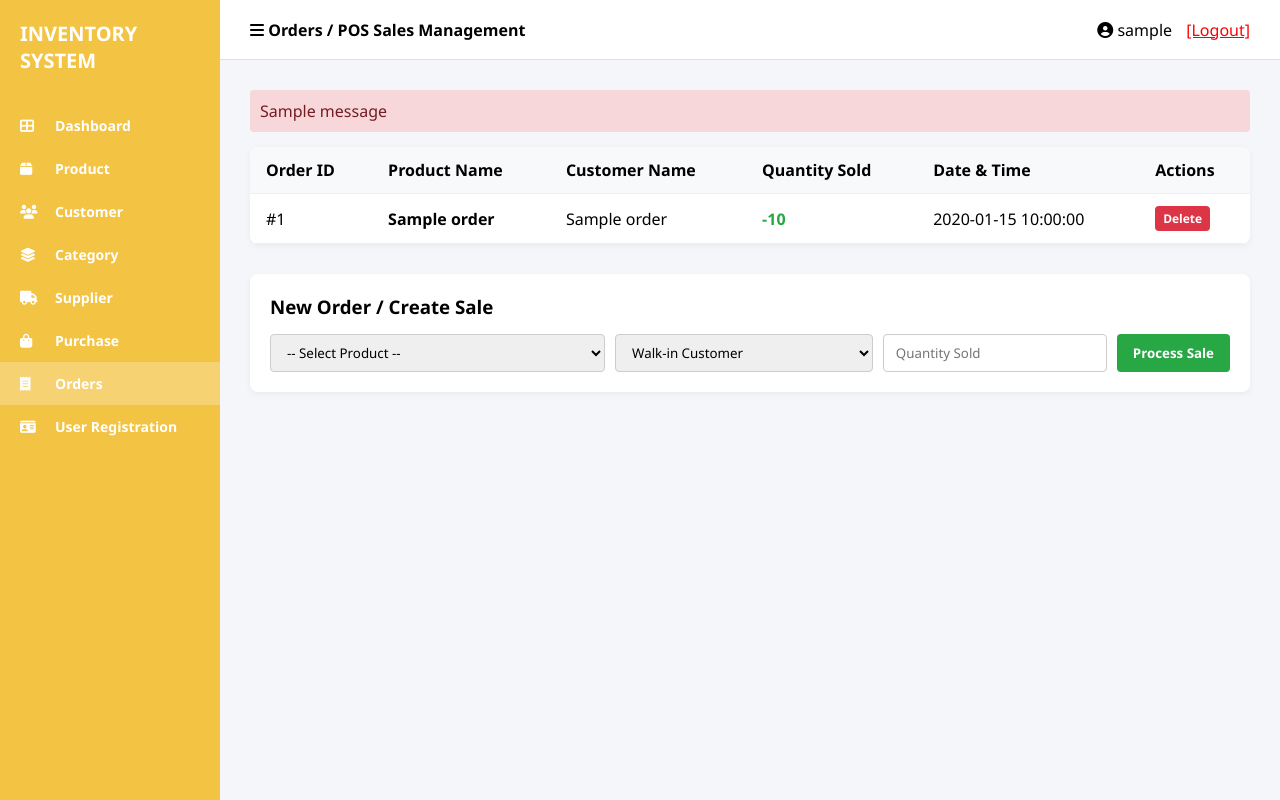
After one commit to ec03plzo-afk/inventory-management-system, a Flask app: page /orders in a window 1280 px wide. The commit adds this page. Run offline with Flask 3, Linux system fonts and the light colour scheme; the visitor is signed in with stand-in values (Sample User, id 1); one stand-in notice (Sample message) is shown; a database or web service that is not in the repository returns one stand-in record (values such as "Sample title"); some libraries are stand-ins or nearby versions.

Commit message:
Implement full database, forms, and stock auto-deduction for Orders/POS Sales

```diff
--- a/app.py
+++ b/app.py
@@ -3,6 +3,7 @@ import sqlite3
 import os
 import csv
 import io
+from datetime import datetime
 
 app = Flask(__name__)
 app.secret_key = os.environ.get('SECRET_KEY', 'supersecretkey')
@@ -25,6 +26,16 @@ def init_db():
     conn, db_type = get_db_connection()
     if db_type == 'pg':
         cur = conn.cursor()
+        cur.execute('''
+            CREATE TABLE IF NOT EXISTS orders (
+                id SERIAL PRIMARY KEY,
+                product_id INTEGER,
+                product_name VARCHAR(255) NOT NULL,
+                customer_name VARCHAR(255) DEFAULT 'Walk-in',
+                quantity INTEGER NOT NULL,
+                order_date VARCHAR(100) NOT NULL
+            );
+        ''')
         cur.execute('''
             CREATE TABLE IF NOT EXISTS suppliers (
                 id SERIAL PRIMARY KEY,
@@ -72,6 +83,16 @@ def init_db():
         conn.commit()
         cur.close()
     else:
+        conn.execute('''
+            CREATE TABLE IF NOT EXISTS orders (
+                id INTEGER PRIMARY KEY AUTOINCREMENT,
+                product_id INTEGER,
+                product_name TEXT NOT NULL,
+                customer_name TEXT DEFAULT 'Walk-in',
+                quantity INTEGER NOT NULL,
+                order_date TEXT NOT NULL
+            )
+        ''')
         conn.execute('''
             CREATE TABLE IF NOT EXISTS suppliers (
                 id INTEGER PRIMARY KEY AUTOINCREMENT,
@@ -169,17 +190,21 @@ def dashboard():
         customers_list = cur.fetchall()
         cur.execute("SELECT * FROM suppliers ORDER BY id;")
         suppliers_list = cur.fetchall()
+        cur.execute("SELECT * FROM orders ORDER BY id;")
+        orders_list = cur.fetchall()
         cur.close()
     else:
         inventory = conn.execute('SELECT * FROM inventory').fetchall()
         categories_list = conn.execute('SELECT * FROM categories').fetchall()
         customers_list = conn.execute('SELECT * FROM customers').fetchall()
         suppliers_list = conn.execute('SELECT * FROM suppliers').fetchall()
+        orders_list = conn.execute('SELECT * FROM orders').fetchall()
 
     total_products = len(inventory)
     total_categories = len(categories_list)
     total_customers = len(customers_list)
     total_suppliers = len(suppliers_list)
+    total_orders = len(orders_list)
     conn.close()
 
     return render_template(
@@ -187,8 +212,95 @@ def dashboard():
         total_products=total_products,
         total_categories=total_categories,
         total_customers=total_customers,
-        total_suppliers=total_suppliers
+        total_suppliers=total_suppliers,
+        total_orders=total_orders
     )
+
+# --- ORDERS / POS MODULE ---
+@app.route('/orders')
+def orders():
+    if not session.get('logged_in'):
+        return redirect(url_for('login'))
+
+    conn, db_type = get_db_connection()
+    if db_type == 'pg':
+        import psycopg2.extras
+        cur = conn.cursor(cursor_factory=psycopg2.extras.DictCursor)
+        cur.execute("SELECT * FROM orders ORDER BY id DESC;")
+        orders_list = cur.fetchall()
+        cur.execute("SELECT * FROM inventory WHERE quantity > 0 ORDER BY item;")
+        products_list = cur.fetchall()
+        cur.execute("SELECT * FROM customers ORDER BY name;")
+        customers_list = cur.fetchall()
+        cur.close()
+    else:
+        orders_list = conn.execute('SELECT * FROM orders ORDER BY id DESC').fetchall()
+        products_list = conn.execute('SELECT * FROM inventory WHERE quantity > 0 ORDER BY item').fetchall()
+        customers_list = conn.execute('SELECT * FROM customers ORDER BY name').fetchall()
+    conn.close()
+
+    return render_template('orders.html', orders=orders_list, products=products_list, customers=customers_list)
+
+@app.route('/orders/add', methods=['POST'])
+def add_order():
+    if not session.get('logged_in'):
+        return redirect(url_for('login'))
+
+    product_id = request.form.get('product_id')
+    customer_name = request.form.get('customer_name', 'Walk-in')
+    qty_str = request.form.get('quantity')
+
+    if product_id and qty_str:
+        qty = int(qty_str)
+        conn, db_type = get_db_connection()
+
+        if db_type == 'pg':
+            import psycopg2.extras
+            cur = conn.cursor(cursor_factory=psycopg2.extras.DictCursor)
+            cur.execute("SELECT * FROM inventory WHERE id = %s;", (product_id,))
+            prod = cur.fetchone()
+
+            if prod and prod['quantity'] >= qty:
+                new_qty = prod['quantity'] - qty
+                cur.execute("UPDATE inventory SET quantity = %s WHERE id = %s;", (new_qty, product_id))
+                now_str = datetime.now().strftime("%Y-%m-%d %H:%M:%S")
+                cur.execute("INSERT INTO orders (product_id, product_name, customer_name, quantity, order_date) VALUES (%s, %s, %s, %s, %s);",
+                            (product_id, prod['item'], customer_name, qty, now_str))
+                conn.commit()
+            else:
+                flash("Not enough stock available!")
+            cur.close()
+        else:
+            prod = conn.execute('SELECT * FROM inventory WHERE id = ?', (product_id,)).fetchone()
+            if prod and prod['quantity'] >= qty:
+                new_qty = prod['quantity'] - qty
+                conn.execute('UPDATE inventory SET quantity = ? WHERE id = ?', (new_qty, product_id))
+                now_str = datetime.now().strftime("%Y-%m-%d %H:%M:%S")
+                conn.execute('INSERT INTO orders (product_id, product_name, customer_name, quantity, order_date) VALUES (?, ?, ?, ?, ?)',
+                             (product_id, prod['item'], customer_name, qty, now_str))
+                conn.commit()
+            else:
+                flash("Not enough stock available!")
+        conn.close()
+
+    return redirect(url_for('orders'))
+
+@app.route('/orders/delete/<int:id>', methods=['POST'])
+def delete_order(id):
+    if not session.get('logged_in'):
+        return redirect(url_for('login'))
+
+    conn, db_type = get_db_connection()
+    if db_type == 'pg':
+        cur = conn.cursor()
+        cur.execute("DELETE FROM orders WHERE id = %s;", (id,))
+        conn.commit()
+        cur.close()
+    else:
+        conn.execute('DELETE FROM orders WHERE id = ?', (id,))
+        conn.commit()
+    conn.close()
+    return redirect(url_for('orders'))
 
 # --- SUPPLIER MODULE ---
 @app.route('/suppliers')
--- a/templates/categories.html
+++ b/templates/categories.html
@@ -43,7 +43,7 @@
             <li><a href="/categories" class="active"><i class="fa-solid fa-layer-group"></i> Category</a></li>
             <li><a href="/suppliers"><i class="fa-solid fa-truck"></i> Supplier</a></li>
             <li><a href="/section/Purchase"><i class="fa-solid fa-shopping-bag"></i> Purchase</a></li>
-            <li><a href="/section/Orders"><i class="fa-solid fa-receipt"></i> Orders</a></li>
+            <li><a href="/orders"><i class="fa-solid fa-receipt"></i> Orders</a></li>
             <li><a href="/section/User Registration"><i class="fa-solid fa-id-card"></i> User Registration</a></li>
         </ul>
     </div>
--- a/templates/customers.html
+++ b/templates/customers.html
@@ -43,7 +43,7 @@
             <li><a href="/categories"><i class="fa-solid fa-layer-group"></i> Category</a></li>
             <li><a href="/suppliers"><i class="fa-solid fa-truck"></i> Supplier</a></li>
             <li><a href="/section/Purchase"><i class="fa-solid fa-shopping-bag"></i> Purchase</a></li>
-            <li><a href="/section/Orders"><i class="fa-solid fa-receipt"></i> Orders</a></li>
+            <li><a href="/orders"><i class="fa-solid fa-receipt"></i> Orders</a></li>
             <li><a href="/section/User Registration"><i class="fa-solid fa-id-card"></i> User Registration</a></li>
         </ul>
     </div>
--- a/templates/dashboard.html
+++ b/templates/dashboard.html
@@ -48,7 +48,7 @@
             <li><a href="/section/Category"><i class="fa-solid fa-layer-group"></i> Category</a></li>
             <li><a href="/suppliers"><i class="fa-solid fa-truck"></i> Supplier</a></li>
             <li><a href="/section/Purchase"><i class="fa-solid fa-shopping-bag"></i> Purchase</a></li>
-            <li><a href="/section/Orders"><i class="fa-solid fa-receipt"></i> Orders</a></li>
+            <li><a href="/orders"><i class="fa-solid fa-receipt"></i> Orders</a></li>
             <li><a href="/section/User Registration"><i class="fa-solid fa-id-card"></i> User Registration</a></li>
         </ul>
     </div>
@@ -92,7 +92,7 @@
                     <div class="card-icon"><i class="fa-solid fa-bag-shopping" style="color: #ffc107;"></i></div>
                 </a>
 
-                <a href="/section/Orders" class="card-item card-green">
+                <a href="/orders" class="card-item card-green">
                     <div class="card-info">
                         <h4>Orders</h4>
                         <p>2</p>
--- /dev/null
+++ b/templates/orders.html
@@ -0,0 +1,115 @@
+<!DOCTYPE html>
+<html lang="en">
+<head>
+    <meta charset="UTF-8">
+    <title>Orders Management - Inventory System</title>
+    <link rel="stylesheet" href="https://cdnjs.cloudflare.com/ajax/libs/font-awesome/6.4.0/css/all.min.css">
+    <style>
+        * { box-sizing: border-box; margin: 0; padding: 0; font-family: 'Segoe UI', Tahoma, Geneva, Verdana, sans-serif; }
+        body { display: flex; height: 100vh; background-color: #f4f6f9; }
+
+        .sidebar { width: 220px; background-color: #f3c344; padding: 20px 0; display: flex; flex-direction: column; }
+        .sidebar-brand { font-size: 20px; font-weight: bold; color: #ffffff; padding: 0 20px 30px 20px; text-transform: uppercase; }
+        .sidebar-menu { list-style: none; }
+        .sidebar-menu li a { display: flex; align-items: center; padding: 12px 20px; color: #ffffff; text-decoration: none; font-weight: 600; font-size: 14px; }
+        .sidebar-menu li a:hover, .sidebar-menu li a.active { background-color: rgba(255, 255, 255, 0.25); }
+        .sidebar-menu li a i { width: 25px; margin-right: 10px; }
+
+        .main-wrapper { flex: 1; display: flex; flex-direction: column; overflow-y: auto; }
+        .top-header { height: 60px; background: white; border-bottom: 1px solid #e0e0e0; display: flex; justify-content: space-between; align-items: center; padding: 0 30px; }
+
+        .content-body { padding: 30px; }
+        input, select { padding: 8px 12px; border: 1px solid #ccc; border-radius: 4px; }
+
+        .btn { padding: 8px 16px; border: none; border-radius: 4px; cursor: pointer; text-decoration: none; font-weight: bold; color: white; }
+        .btn-green { background-color: #28a745; }
+        .btn-red { background-color: #dc3545; }
+
+        table { width: 100%; border-collapse: collapse; background: white; border-radius: 8px; overflow: hidden; box-shadow: 0 2px 6px rgba(0,0,0,0.05); }
+        th, td { border-bottom: 1px solid #eee; padding: 12px 16px; text-align: left; }
+        th { background-color: #f8f9fa; }
+
+        .form-card { background: white; padding: 20px; border-radius: 8px; margin-top: 30px; box-shadow: 0 2px 6px rgba(0,0,0,0.05); }
+    </style>
+</head>
+<body>
+
+    <div class="sidebar">
+        <div class="sidebar-brand">INVENTORY SYSTEM</div>
+        <ul class="sidebar-menu">
+            <li><a href="/dashboard"><i class="fa-solid fa-th-large"></i> Dashboard</a></li>
+            <li><a href="/products"><i class="fa-solid fa-box"></i> Product</a></li>
+            <li><a href="/customers"><i class="fa-solid fa-users"></i> Customer</a></li>
+            <li><a href="/categories"><i class="fa-solid fa-layer-group"></i> Category</a></li>
+            <li><a href="/suppliers"><i class="fa-solid fa-truck"></i> Supplier</a></li>
+            <li><a href="/section/Purchase"><i class="fa-solid fa-shopping-bag"></i> Purchase</a></li>
+            <li><a href="/orders" class="active"><i class="fa-solid fa-receipt"></i> Orders</a></li>
+            <li><a href="/section/User Registration"><i class="fa-solid fa-id-card"></i> User Registration</a></li>
+        </ul>
+    </div>
+
+    <div class="main-wrapper">
+        <div class="top-header">
+            <div><i class="fa-solid fa-bars"></i> <strong>Orders / POS Sales Management</strong></div>
+            <div><i class="fa-solid fa-circle-user"></i> {{ session['username'] }} <a href="/logout" style="color: red; margin-left: 10px;">[Logout]</a></div>
+        </div>
+
+        <div class="content-body">
+            {% with messages = get_flashed_messages() %}
+                {% if messages %}
+                    {% for msg in messages %}
+                        <div style="background: #f8d7da; color: #721c24; padding: 10px; border-radius: 4px; margin-bottom: 15px;">{{ msg }}</div>
+                    {% endfor %}
+                {% endif %}
+            {% endwith %}
+
+            <table>
+                <tr>
+                    <th>Order ID</th>
+                    <th>Product Name</th>
+                    <th>Customer Name</th>
+                    <th>Quantity Sold</th>
+                    <th>Date & Time</th>
+                    <th>Actions</th>
+                </tr>
+                {% for row in orders %}
+                <tr>
+                    <td>#{{ row['id'] }}</td>
+                    <td><strong>{{ row['product_name'] }}</strong></td>
+                    <td>{{ row['customer_name'] }}</td>
+                    <td><span style="color: #28a745; font-weight: bold;">-{{ row['quantity'] }}</span></td>
+                    <td>{{ row['order_date'] }}</td>
+                    <td>
+                        <form action="/orders/delete/{{ row['id'] }}" method="POST" style="display:inline;">
+                            <button type="submit" class="btn btn-red" style="padding: 4px 8px; font-size: 12px;" onclick="return confirm('Delete order record?')">Delete</button>
+                        </form>
+                    </td>
+                </tr>
+                {% endfor %}
+            </table>
+
+            <div class="form-card">
+                <h3>New Order / Create Sale</h3>
+                <form action="/orders/add" method="POST" style="margin-top: 15px; display: flex; gap: 10px; flex-wrap: wrap;">
+                    <select name="product_id" required style="flex: 2;">
+                        <option value="">-- Select Product --</option>
+                        {% for prod in products %}
+                            <option value="{{ prod['id'] }}">{{ prod['item'] }} (Available: {{ prod['quantity'] }})</option>
+                        {% endfor %}
+                    </select>
+
+                    <select name="customer_name" style="flex: 1.5;">
+                        <option value="Walk-in Customer">Walk-in Customer</option>
+                        {% for cust in customers %}
+                            <option value="{{ cust['name'] }}">{{ cust['name'] }}</option>
+                        {% endfor %}
+                    </select>
+
+                    <input type="number" name="quantity" min="1" placeholder="Quantity Sold" required style="flex: 1;">
+                    <button type="submit" class="btn btn-green">Process Sale</button>
+                </form>
+            </div>
+        </div>
+    </div>
+</body>
+</html>
--- a/templates/products.html
+++ b/templates/products.html
@@ -51,7 +51,7 @@
             <li><a href="/categories"><i class="fa-solid fa-layer-group"></i> Category</a></li>
             <li><a href="/suppliers"><i class="fa-solid fa-truck"></i> Supplier</a></li>
             <li><a href="/section/Purchase"><i class="fa-solid fa-shopping-bag"></i> Purchase</a></li>
-            <li><a href="/section/Orders"><i class="fa-solid fa-receipt"></i> Orders</a></li>
+            <li><a href="/orders"><i class="fa-solid fa-receipt"></i> Orders</a></li>
             <li><a href="/section/User Registration"><i class="fa-solid fa-id-card"></i> User Registration</a></li>
         </ul>
     </div>
--- a/templates/suppliers.html
+++ b/templates/suppliers.html
@@ -43,7 +43,7 @@
             <li><a href="/categories"><i class="fa-solid fa-layer-group"></i> Category</a></li>
             <li><a href="/suppliers" class="active"><i class="fa-solid fa-truck"></i> Supplier</a></li>
             <li><a href="/section/Purchase"><i class="fa-solid fa-shopping-bag"></i> Purchase</a></li>
-            <li><a href="/section/Orders"><i class="fa-solid fa-receipt"></i> Orders</a></li>
+            <li><a href="/orders"><i class="fa-solid fa-receipt"></i> Orders</a></li>
             <li><a href="/section/User Registration"><i class="fa-solid fa-id-card"></i> User Registration</a></li>
         </ul>
     </div>
```
